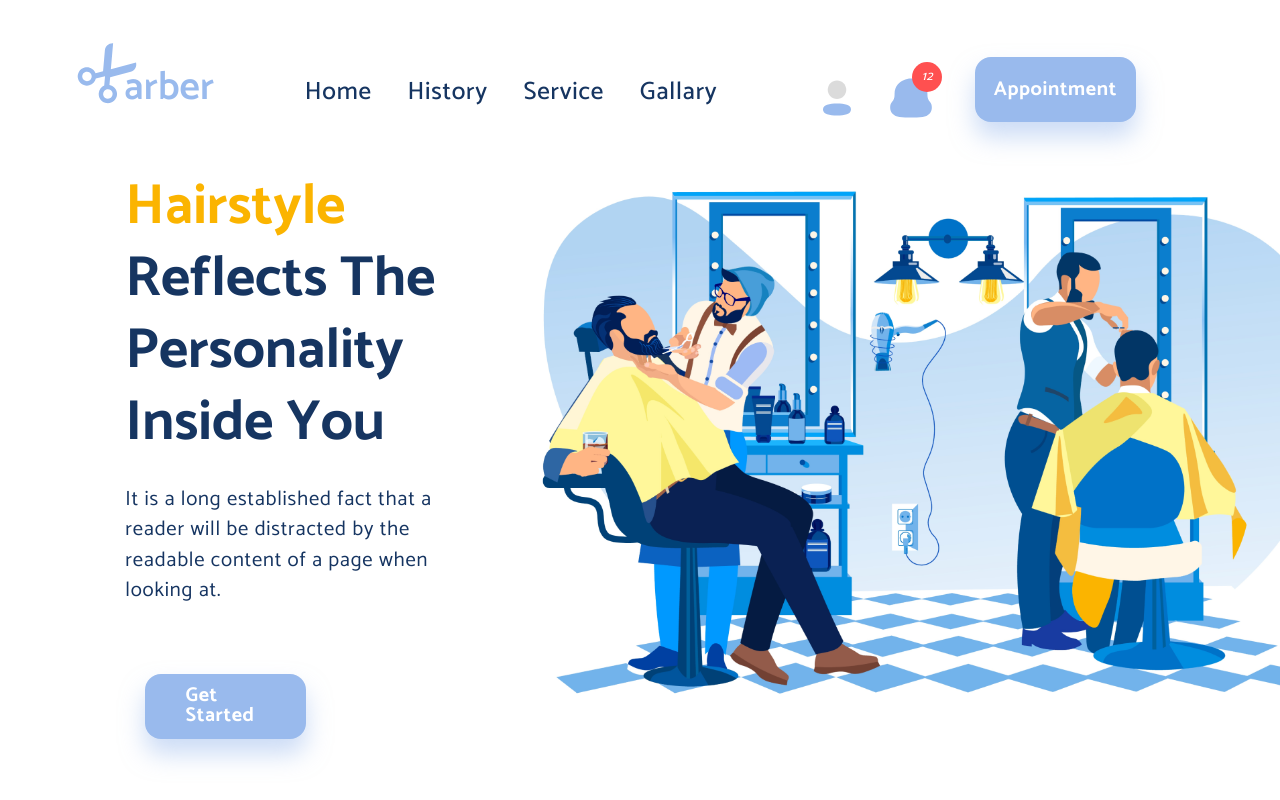
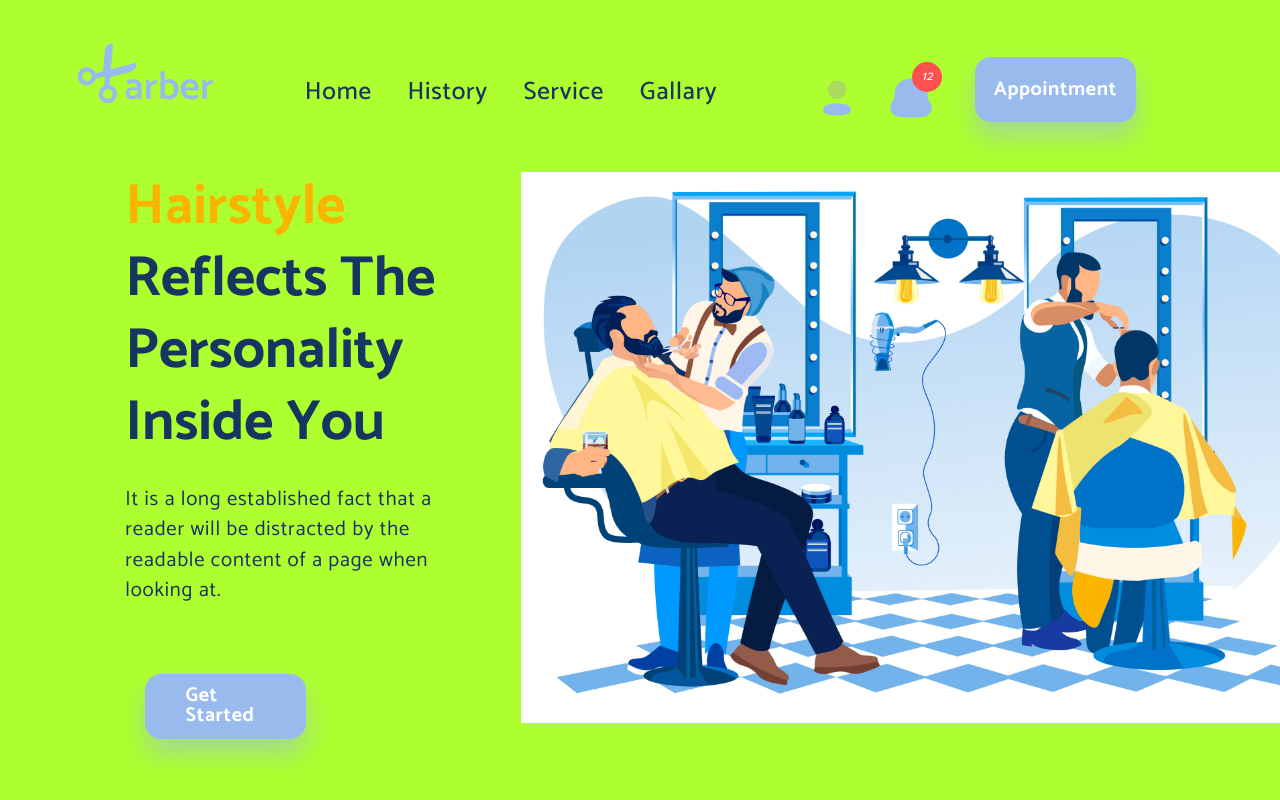
Before and after one commit to AxI0mAn/barbershop1, a website built with webpack: page src/main.html in a window 1280 px wide. Shown: the top 800 px of the page. Built offline with nearby package versions, Linux system fonts and the light colour scheme; files whose address does not match are found by name.

Commit message:
body green

```diff
--- a/src/index.scss
+++ b/src/index.scss
@@ -1,27 +1,32 @@
 @import './styles/base.scss';
+
 :root {
   font-size: 16px; //@include font_adapt(16, 12); //
 }
 
 body {
-  background-color: $white;
+  background-color: greenyellow;
   color: $T_color;
   font-family: 'Catamaran_Regular', Arial, Helvetica, sans-serif;
 
   a {
     @include links();
   }
+
   .accent_yellow {
     color: $yellow;
   }
+
   .btn {
     @include button();
   }
+
   .logotype:hover {
     @include transitions;
     filter: drop-shadow(10px 10px 15px $sky_blue);
     -webkit-filter: drop-shadow(10px 10px 15px $sky_blue);
   }
+
   .logotype:active {
     @include transitions;
     filter: drop-shadow(10px 10px 15px $yellow);
@@ -36,6 +41,7 @@ body {
     line-height: func_respons(37.65, 20);
     letter-spacing: func_rem(0.75);
   }
+
   h1 {
     width: 100%;
     font-family: 'Catamaran_Bold';
@@ -44,6 +50,7 @@ body {
     text-transform: capitalize;
     color: $T_h_color;
   }
+
   h2 {
     font-family: 'Catamaran_Bold';
     @include font_adapt(70, 25);
@@ -51,6 +58,7 @@ body {
     text-transform: capitalize;
     color: $T_h_color;
   }
+
   h3 {
     font-family: 'Catamaran_Bold';
     @include font_adapt(45, 18);
@@ -74,6 +82,7 @@ body {
   flex-direction: column;
   justify-content: space-between;
 }
+
 header {
   width: func_perc(1920, 1532);
   max-width: func_rem(1532);
@@ -99,6 +108,7 @@ header {
     align-items: flex-end;
 
     position: relative;
+
     img {
       width: 50%;
       height: 50%;
@@ -113,6 +123,7 @@ header {
       -ms-transform: rotateZ(10deg);
       -o-transform: rotateZ(10deg);
     }
+
     span {
       font-family: 'Catamaran_Semi_Bold';
       font-size: func_rem(40);
@@ -137,13 +148,17 @@ header {
       margin-bottom: 14px;
 
       align-self: flex-end;
+
       ul {
         height: inherit;
+
         .mini_nav {
           display: none;
         }
+
         li {
           height: inherit;
+
           ul {
             width: 100%;
             height: inherit;
@@ -155,9 +170,11 @@ header {
             :not(:first-child) {
               margin-left: func_respons(20, 7);
             }
+
             li {
               align-self: flex-end;
               height: 5%;
+
               a {
                 width: auto;
                 height: 100%;
@@ -171,11 +188,14 @@ header {
                 -moz-border-radius: func_rem(5);
                 -ms-border-radius: func_rem(5);
                 -o-border-radius: func_rem(5);
+
                 span {
                   align-self: flex-end;
                 }
               }
+
               @include transitions;
+
               &:hover {
                 @include transitions;
                 background-color: $sky_blue;
@@ -186,18 +206,23 @@ header {
         }
       }
     }
+
     menu {
       width: func_rem(416);
       height: 100%;
 
       align-self: flex-end;
+
       ul {
         height: inherit;
+
         .mini_menu {
           display: none;
         }
+
         li {
           height: inherit;
+
           ul {
             width: 100%;
             height: inherit;
@@ -205,11 +230,13 @@ header {
             display: flex;
             flex-flow: row nowrap;
             justify-content: space-between;
+
             li {
               width: fit-content;
               height: 100%;
 
               display: flex;
+
               a {
                 height: inherit;
                 // width: fit-content;
@@ -221,6 +248,7 @@ header {
                 display: flex;
 
                 @include transitions;
+
                 img {
                   width: func_rem(42);
                   height: func_rem(42);
@@ -233,6 +261,7 @@ header {
                   -ms-transform: rotateZ(0deg);
                   -o-transform: rotateZ(0deg);
                 }
+
                 span {
                   width: func_rem(30); // default(20px)
                   height: func_rem(30); // default(20px)
@@ -257,6 +286,7 @@ header {
                 }
               }
             }
+
             :last-child {
               a.btn {
                 width: func_respons(188, 120);
@@ -264,6 +294,7 @@ header {
                 align-self: flex-end;
               }
             }
+
             :not(:last-child) {
               :hover {
                 img {
@@ -272,6 +303,7 @@ header {
                   -webkit-filter: drop-shadow(0px -10px 20px $blue) hue-rotate(270deg);
                 }
               }
+
               :active {
                 img {
                   @include transitions;
@@ -286,6 +318,7 @@ header {
     }
   }
 }
+
 main {
   margin-top: func_rem(50);
 
@@ -293,6 +326,7 @@ main {
   flex-direction: column;
   justify-content: space-between;
 }
+
 .hero {
   width: func_perc(1920, 1732);
   // height: func_rem(820);
@@ -306,6 +340,7 @@ main {
     flex-flow: row nowrap;
     justify-content: space-between;
     align-content: center;
+
     .hero_message {
       width: func_rem(590); //default 576
       height: 100%;
@@ -314,6 +349,7 @@ main {
         margin: func_respons(30, 14) 8% func_respons(100, 20) 0%;
       }
     }
+
     .hero_img {
       img {
         max-width: 100%;
@@ -331,14 +367,17 @@ main {
 
   margin-top: func_respons(226, 50);
   margin-left: func_perc(1920, 82);
+
   .history_content {
     height: 100%;
     display: flex;
     flex-flow: row nowrap;
     justify-content: space-between;
     align-items: center;
+
     .history_img {
       height: 100%;
+
       img {
         max-width: 100%;
         height: auto;
@@ -346,6 +385,7 @@ main {
         display: block;
       }
     }
+
     .history_message {
       width: func_rem(526);
       height: 70%;
@@ -354,13 +394,16 @@ main {
       flex-flow: column nowrap;
       justify-content: space-evenly;
       align-content: center;
+
       h2 {
         width: 100%;
       }
+
       p {
         margin: func_respons(149, 20) 8% func_respons(100, 20) 0%;
       }
     }
+
     .hero_img {
       img {
         max-width: 100%;
@@ -381,11 +424,13 @@ main {
   .services_content {
     width: 100%;
     height: 100%;
+
     h2 {
       width: 40%;
       margin: 0 auto;
       text-align: center;
     }
+
     .services_showcase {
       width: 100%;
 
@@ -398,6 +443,7 @@ main {
       :not(:first-child) {
         margin-left: 1%;
       }
+
       .services_card {
         width: 30%;
         min-width: func_respons(360, 300);
@@ -424,6 +470,7 @@ main {
           align-content: center;
 
           text-align: center;
+
           .service_logo {
             height: func_rem(126);
             width: func_rem(103);
@@ -448,14 +495,17 @@ main {
               @include сentering-xy();
             }
           }
+
           h3 {
             margin-top: 60px;
           }
+
           p {
             margin: auto 5%;
           }
         }
       }
+
       .services_card:hover {
         background-color: $sky_blue;
         box-shadow: 23px 39px 47px 0px $social_bg;
@@ -473,9 +523,11 @@ main {
 
   .gallery_content {
     width: 100%;
+
     h2 {
       text-align: center;
     }
+
     .gallery_img {
       width: 100%;
 
@@ -488,6 +540,7 @@ main {
       justify-content: center;
       align-content: center;
       margin-bottom: func_rem(100);
+
       img {
         align-self: center;
         width: func_respons(435, 100);
@@ -496,6 +549,7 @@ main {
         object-position: 15% 25%;
       }
     }
+
     .btn {
       margin: 0 auto;
     }
@@ -516,6 +570,7 @@ footer {
     flex-flow: column nowrap;
     justify-content: space-between;
     align-content: center;
+
     .logotype {
       width: func_rem(230);
       min-width: fit-content;
@@ -531,6 +586,7 @@ footer {
       align-items: flex-end;
 
       position: relative;
+
       img {
         width: func_rem(112);
         height: func_rem(112);
@@ -545,6 +601,7 @@ footer {
         -ms-transform: rotateZ(10deg);
         -o-transform: rotateZ(10deg);
       }
+
       span {
         font-family: 'Catamaran_Semi_Bold';
         font-size: func_rem(60);
@@ -552,17 +609,20 @@ footer {
         text-transform: lowercase;
       }
     }
+
     p {
       width: func_respons(526, 300);
       margin: func_rem(47) auto;
       text-align: center;
     }
+
     .social {
       width: 60%;
       display: flex;
       flex-flow: row nowrap;
       justify-content: space-evenly;
       align-self: center;
+
       a {
         width: func_respons(67, 40);
         height: func_respons(67, 40);
@@ -583,24 +643,29 @@ footer {
           position: absolute;
           @include сentering-xy();
         }
+
         :first-child {
           width: 19px;
           height: 38px;
         }
+
         :nth-child(2) {
           width: 31.692px;
           height: 25.75px;
         }
+
         :last-child {
           width: 28px;
           height: 29px;
         }
       }
+
       a:hover {
         background-color: $sky_blue;
       }
     }
   }
+
   hr {
     margin: 20px auto;
   }
```
